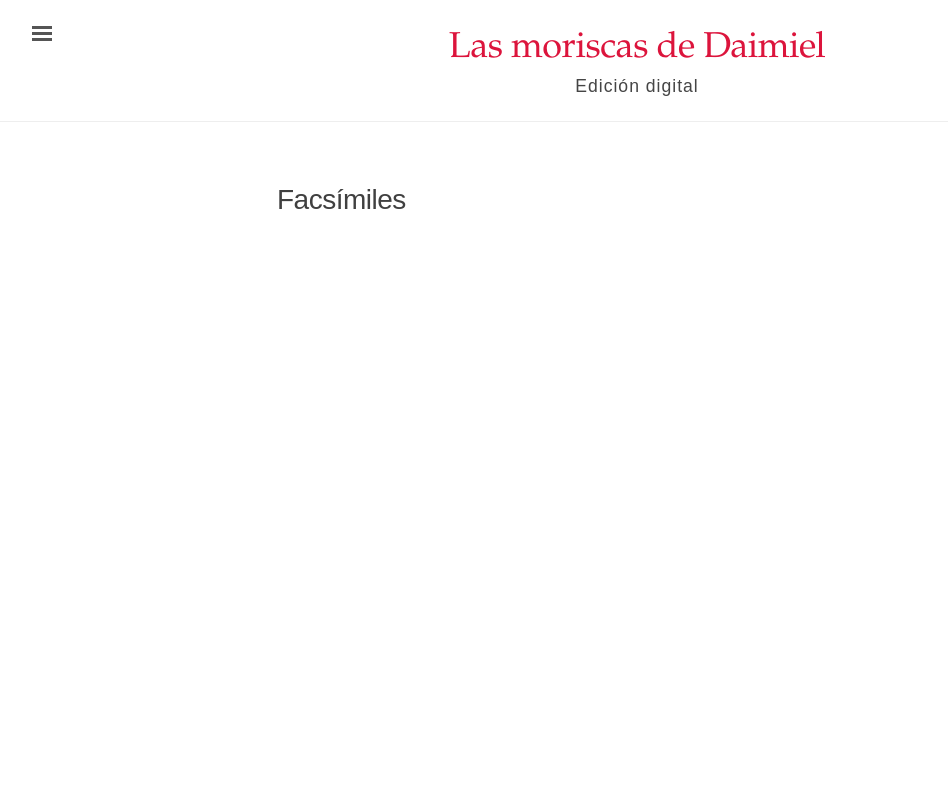
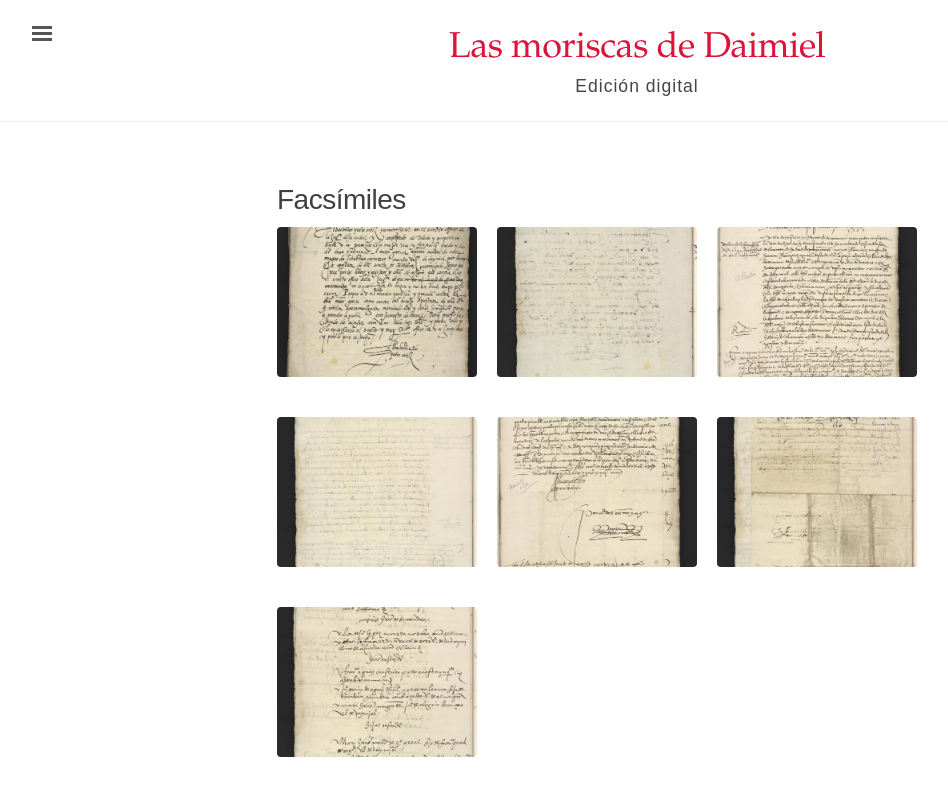
Before and after one commit to digbmc/moriscos-daimel, a Jekyll site: the page built from facsimiles.md, in a window 1280 px wide. Shown: the top 796 px of the page, without its empty margins (3-951 px from the left). Built offline with Jekyll 4.4.1, drawn with Linux system fonts in a browser that asks for light colours.

Commit message:
Fixed the facsimiles page; not all pages are up yet, but this is not a coding issue.

```diff
--- a/_sass/_ed.scss
+++ b/_sass/_ed.scss
@@ -917,3 +917,21 @@ margin-top:20px;margin-bottom: 50px;
 .jump_container {
   height: 150px;
 }
+
+.gallery {
+  display: flex;
+  flex-wrap: wrap;
+  gap: 1rem;
+}
+
+.thumbnail {
+  width: 200px;
+  height: 150px;
+  object-fit: cover;
+  border-radius: 4px;
+  transition: transform 0.2s;
+}
+
+.thumbnail:hover {
+  transform: scale(1.05);
+}
--- a/facsimiles.md
+++ b/facsimiles.md
@@ -5,14 +5,10 @@ nav_order: 3
 #hide_in_nav: true
 ---
 
-<div class="container">
-    {% for facs in site.images %}
-
-    <div class="images">
-
-            <a href="{{ facs.image }}">
-                <facs src="{{ facs.image }}" alt="{{ facs.title }}">
-            </a>
-    </div>
+<div class="gallery">
+    {% for text in site.texts %}
+    <a href = "{{ site.baseurl}}{{ text.image }}" target="_blank">
+        <img src="{{ site.baseurl}}{{ text.image }}" alt="Image not available" class="thumbnail">
+    </a>
     {% endfor %}
 </div>
```
